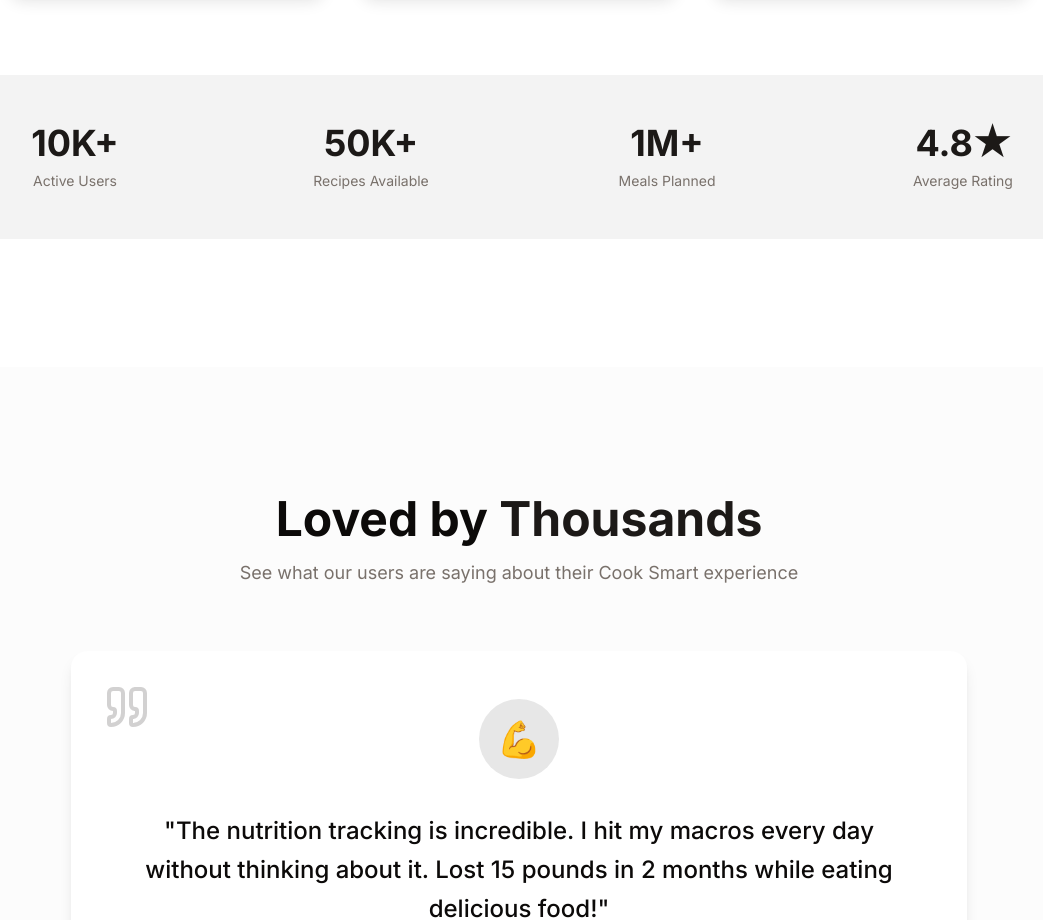
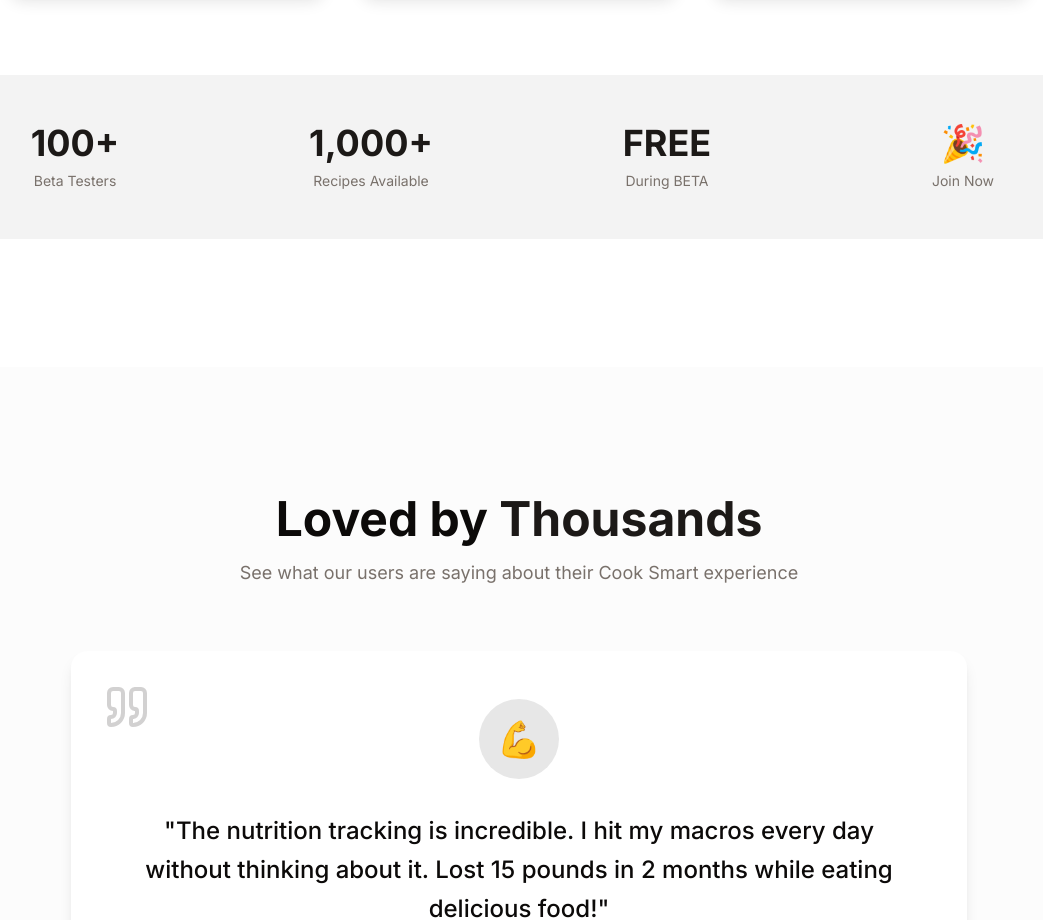
Before and after one commit to mikeartee/cook-smart, a Next.js app in the folder website/: page / in a window 1280 px wide. Shown: the part 2880-3800 px from the top of the page, without its empty margins (121-1164 px from the left). Built offline with nearby package versions, Linux system fonts and the light colour scheme.

Commit message:
Update features section stats to match realistic beta numbers

```diff
--- a/website/components/features-section.tsx
+++ b/website/components/features-section.tsx
@@ -64,8 +64,8 @@
             <span className="text-primary"> Cook Smart</span>
           </h2>
           <p className="text-lg text-muted-foreground">
-            Powerful features designed to make meal planning, cooking, and eating healthy
-            easier than ever before.
+            Powerful features designed to make meal planning, cooking, and eating healthy easier
+            than ever before.
           </p>
         </div>
 
@@ -158,20 +158,20 @@
         <div className="mt-20 rounded-2xl bg-primary/5 p-8 md:p-12">
           <div className="grid gap-8 md:grid-cols-4">
             <div className="text-center">
-              <div className="mb-2 text-4xl font-bold text-primary">10K+</div>
-              <div className="text-sm text-muted-foreground">Active Users</div>
+              <div className="mb-2 text-4xl font-bold text-primary">100+</div>
+              <div className="text-sm text-muted-foreground">Beta Testers</div>
             </div>
             <div className="text-center">
-              <div className="mb-2 text-4xl font-bold text-primary">50K+</div>
+              <div className="mb-2 text-4xl font-bold text-primary">1,000+</div>
               <div className="text-sm text-muted-foreground">Recipes Available</div>
             </div>
             <div className="text-center">
-              <div className="mb-2 text-4xl font-bold text-primary">1M+</div>
-              <div className="text-sm text-muted-foreground">Meals Planned</div>
+              <div className="mb-2 text-4xl font-bold text-primary">FREE</div>
+              <div className="text-sm text-muted-foreground">During BETA</div>
             </div>
             <div className="text-center">
-              <div className="mb-2 text-4xl font-bold text-primary">4.8★</div>
-              <div className="text-sm text-muted-foreground">Average Rating</div>
+              <div className="mb-2 text-4xl font-bold text-primary">🎉</div>
+              <div className="text-sm text-muted-foreground">Join Now</div>
             </div>
           </div>
         </div>
```
